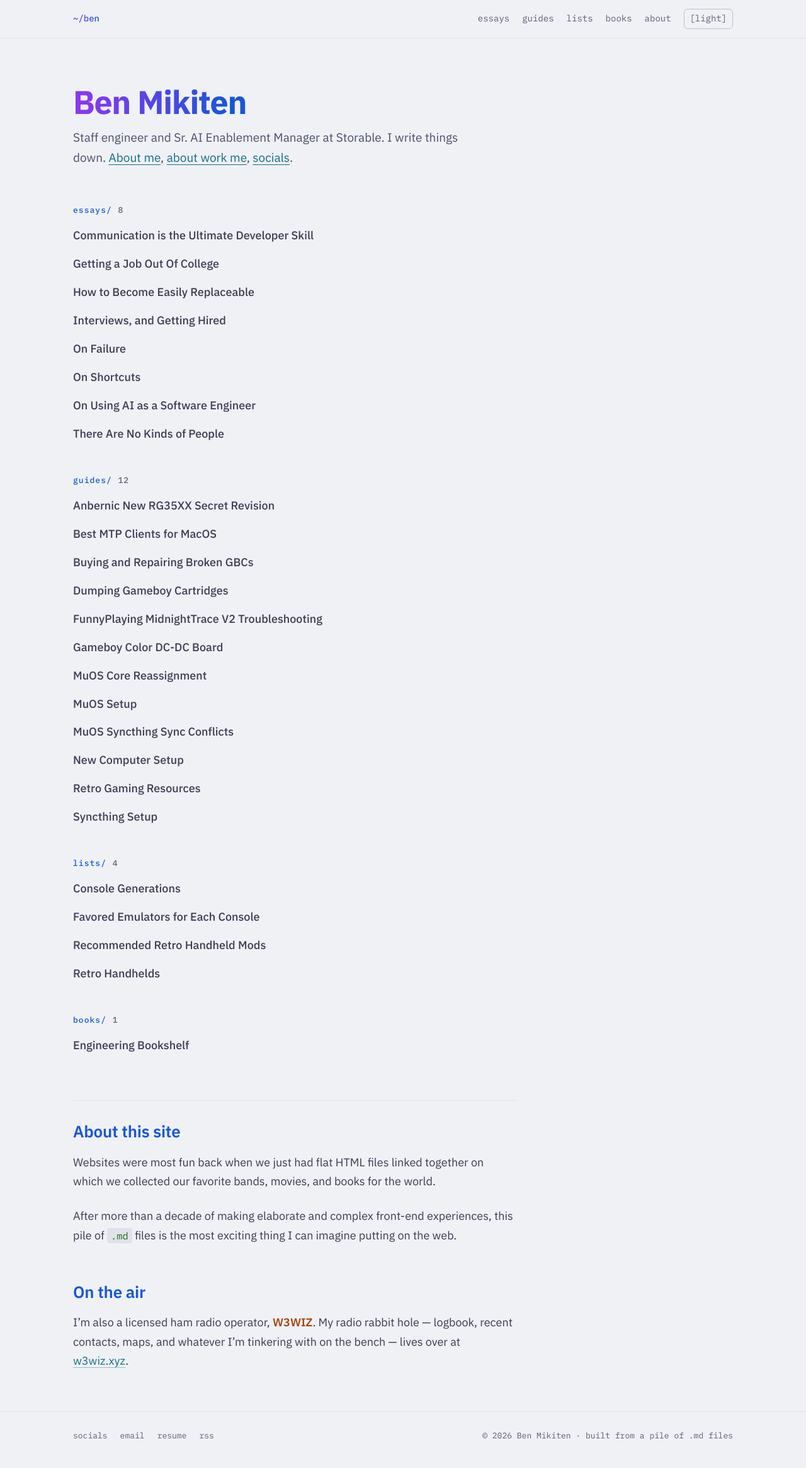
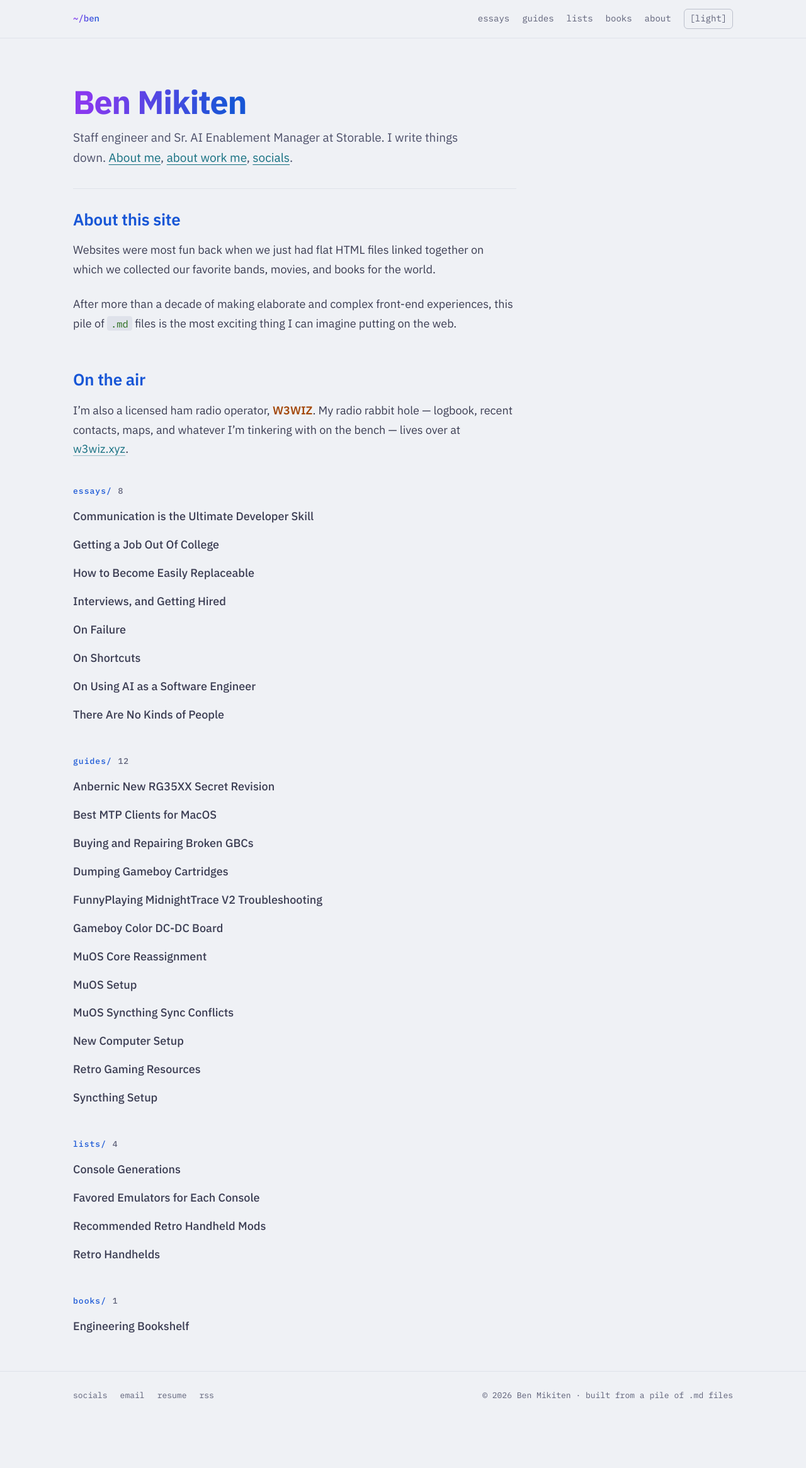
Before and after one commit to benjaminmikiten/benjaminmikiten.github.io, a Jekyll site: the page built from index.md, in a window 1280 px wide. Shown: the whole page at 63% size. Built offline with Jekyll 4.4.1, drawn with Linux system fonts in a browser that asks for light colours; our own code applies the rules of GitHub Pages for plain Markdown files; after the commit the page ends 2267 px from its top, so only the background shows below that.

Commit message:
Move homepage about and ham sections above the section index
Co-Authored-By: Claude Opus 5.5 <noreply@anthropic.com>

```diff
--- a/_layouts/home.html
+++ b/_layouts/home.html
@@ -8,6 +8,10 @@ layout: default
   {%- endif %}
 </section>
 
+<div class="prose home-about">
+  {{ content }}
+</div>
+
 <div class="index">
   {%- for s in site.data.sections %}
   {%- assign count = site.pages | where: "section", s.id | where_exp: "p", "p.layout != 'section'" | size %}
@@ -17,7 +21,3 @@ layout: default
   </section>
   {%- endfor %}
 </div>
-
-<div class="prose home-about">
-  {{ content }}
-</div>
--- a/assets/theme.css
+++ b/assets/theme.css
@@ -102,7 +102,7 @@ a.tag:hover { color: var(--text); box-shadow: var(--glow); }
   margin: 0 0 .75rem; font-size: clamp(2.25rem, 6vw, 3.25rem); line-height: 1.1;
   font-weight: 700; letter-spacing: -0.025em;
 }
-.home-about { max-width: 44rem; margin: 1rem 0 4rem; padding-top: 2rem; border-top: 1px solid var(--surface0); }
+.home-about { max-width: 44rem; margin: 1rem 0 0; padding-top: 2rem; border-top: 1px solid var(--surface0); }
 
 /* ---------- Index lists ---------- */
 .index { max-width: 44rem; padding-bottom: 3rem; }
```
